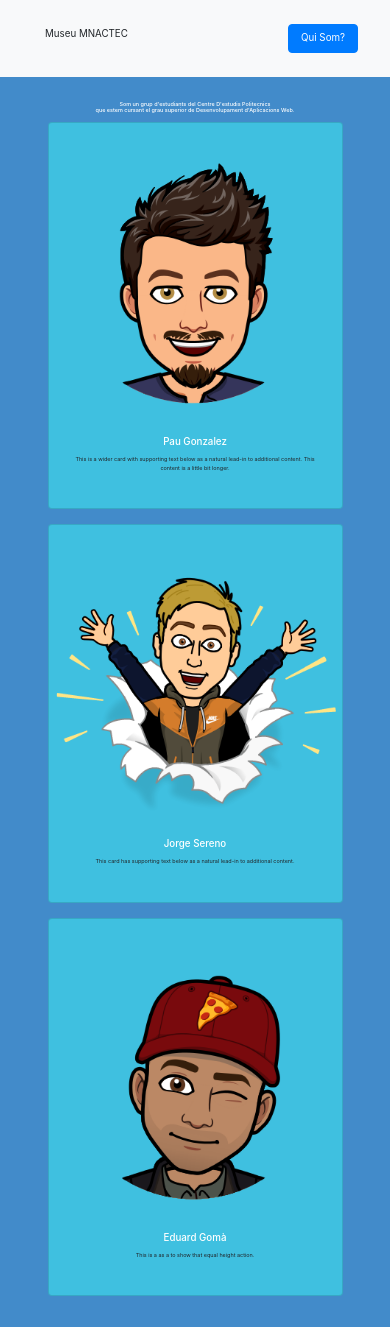
After one commit to Amrow96/MNANTEC-SKRT-MD, a PHP site: page /paginas/about/aboutus.php in a window 390 px wide. The commit adds this page. Run offline with PHP 8.4, Linux system fonts and the light colour scheme; some libraries are stand-ins or nearby versions.

Commit message:
About responsivitzat

```diff
--- a/css/micss.css
+++ b/css/micss.css
@@ -1,9 +1,11 @@
-/*!
- * Bootstrap v4.0.0 (https://getbootstrap.com)
- * Copyright 2011-2018 The Bootstrap Authors
- * Copyright 2011-2018 Twitter, Inc.
- * Licensed under MIT (https://github.com/twbs/bootstrap/blob/master/LICENSE)
- */
+body {
+  background-color: #428BCA;}
+
+
+#carta {
+  background-color: #3FC0E0;
+}
+
 .btn {
   font-size: 2vw;
 }
@@ -16,3 +18,14 @@
 .contingut {
   font-size: 1.4vw;
 }
+
+
+
+
+#btninicio {
+  margin-top: 10px;
+}
+
+div h5 {
+  font-size: 5rem;
+}
--- /dev/null
+++ b/paginas/about/aboutus.php
@@ -0,0 +1,54 @@
+<?php include './../../plantilla_base.php' ?>
+
+<?php startblock('capcelera') ?>
+<link href="../../css/micss.css" rel="stylesheet" />
+
+<title>Sobre Nosaltres</title>
+<?php endblock() ?>
+<?php startblock('principal') ?>
+
+<div class=" mt-4 text-center">
+    <h5 class="contingut text-white">
+        Som un grup d'estudiants del Centre D'estudis Politecnics<br />
+        que estem cursant el grau superior de Desenvolupament d'Aplicacions Web.
+    </h5>
+</div>
+
+
+
+<div class="container col-10">
+    <div class="card-deck mb-3 text-center">
+        <div id="carta" class="card">
+            <img src="./img/pau.png" class="card-img-top" alt="..." />
+            <div class="card-body">
+                <h5 class="titol text-white">Pau Gonzalez</h5>
+                <p class="contingut">
+                    This is a wider card with supporting text below as a natural
+                    lead-in to additional content. This content is a little bit
+                    longer.
+                </p>
+            </div>
+        </div>
+        <div id="carta" class="card">
+            <img src="./img/jorge.png" class="card-img-top" alt="..." />
+            <div class="card-body">
+                <h5 class="titol text-white">Jorge Sereno</h5>
+                <p class="contingut">
+                    This card has supporting text below as a natural lead-in to
+                    additional content.
+                </p>
+            </div>
+        </div>
+        <div id="carta" class="card">
+            <img src="./img/edu.png" class="card-img-top" alt="Eduard Gomà" />
+            <div class="card-body">
+                <h5 class="titol text-white">Eduard Gomà</h5>
+                <p class="contingut">
+                    This is a as a to show that equal height action.
+                </p>
+            </div>
+        </div>
+    </div>
+</div>
+
+<?php endblock() ?>
--- a/paginas/minijuegos/Flappy-Bird/css/flappycs.css
+++ b/paginas/minijuegos/Flappy-Bird/css/flappycs.css
@@ -6,7 +6,10 @@
 
 }
 
-
+#cuadro{
+  display: table;
+  margin: 0 auto;
+}
 
 #fondo {
   width: 3000px;
--- a/paginas/minijuegos/Flappy-Bird/flappy.html
+++ b/paginas/minijuegos/Flappy-Bird/flappy.html
@@ -6,7 +6,7 @@
       name="viewport"
       content="width=device-width, initial-scale=1, shrink-to-fit=no"
     />
-    <title>Bootstrap 4 Carousel</title>
+    <title>Flappy Radio</title>
 
     <link rel="stylesheet" href="./css/flappycs.css" />
 
@@ -24,8 +24,8 @@
     <script src="https://cdnjs.cloudflare.com/ajax/libs/popper.js/1.14.7/umd/popper.min.js"></script>
     <script src="https://stackpath.bootstrapcdn.com/bootstrap/4.3.1/js/bootstrap.min.js"></script>
   </head>
-
   <body onload="myFunction()">
+    <div id="cuadro">
       <div id="fondo">
         <div id="botones">
           <button id="btn-up" onclick='setInterval("correr()",60)'></button>
@@ -89,5 +89,6 @@
           </div>
         </div>
       </div>
+    </div>
   </body>
 </html>
--- a/plantilla_base.php
+++ b/plantilla_base.php
@@ -1,18 +1,25 @@
-<?php require_once './resources/ti.php' ?>
+<?php require_once $_SERVER['DOCUMENT_ROOT'] . '/MNANTEC-SKRT MD/resources/ti.php' ?>
 <html>
 
 <head>
     <script src="//ajax.googleapis.com/ajax/libs/jquery/1.11.0/jquery.min.js"></script>
     <script src="//netdna.bootstrapcdn.com/bootstrap/3.1.1/js/bootstrap.min.js"></script>
     <link rel="stylesheet" href="https://stackpath.bootstrapcdn.com/bootstrap/4.3.1/css/bootstrap.min.css" integrity="sha384-ggOyR0iXCbMQv3Xipma34MD+dH/1fQ784/j6cY/iJTQUOhcWr7x9JvoRxT2MZw1T" crossorigin="anonymous">
-    <link href="./css/micss.css" rel="stylesheet">
+
+    <link href="/MNANTEC-SKRT MD/css/micss.css" rel="stylesheet">
     <?php startblock('capcelera') ?>
     <?php endblock() ?>
+
 </head>
 
 <body>
     <nav class="navbar navbar-expand-lg navbar-light bg-light">
-        <h5 class="mr-auto ml-3 titol">Museu MNACTEC</h5>
+        <h5 class="mr-auto ml-3 ">
+            <a class="titol btn" href="/MNANTEC-SKRT MD/index.php">
+                Museu MNACTEC
+            </a>
+        </h5>
+
         <!-- TODO posar els inputs de tipus botó i fer que el fondo sigui la imatge
         <div class="text-center">
             <input type="image" src="./img/espana.png" />
@@ -20,7 +27,7 @@
             <input type="image" src="./img/catalan.png" onclick="location.href='./paginas/index.cat.html'" />
         </div>-->
         <div class="mt-3 mb-3">
-            <a class="btn btn-primary mr-3 titol right" href="./paginas/about/aboutus.html">Qui Som?</a>
+            <a class="btn btn-primary mr-3 titol right" href="/MNANTEC-SKRT MD/paginas/about/aboutus.php">Qui Som?</a>
         </div>
     </nav>
     <?php startblock('principal') ?>
```
Also changed, not shown: paginas/about/css/aboutcss.css (deleted, +0 -15 lines), paginas/minijuegos/Flappy-Bird/js/flappy.js (+5 -5 lines), temp_BACKUP/index.cat.html (deleted, +0 -94 lines), temp_BACKUP/index.html (deleted, +0 -87 lines), paginas/Prueba_map(4k)/recursos/miniatura.png. Lines whose indentation alone changed are shown as unchanged.
